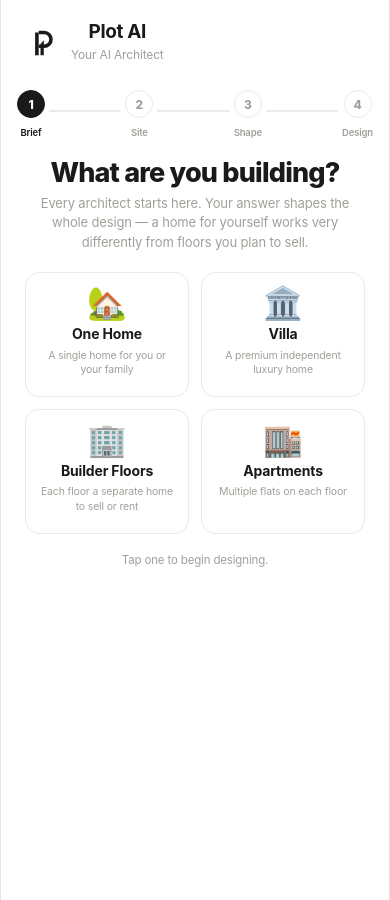
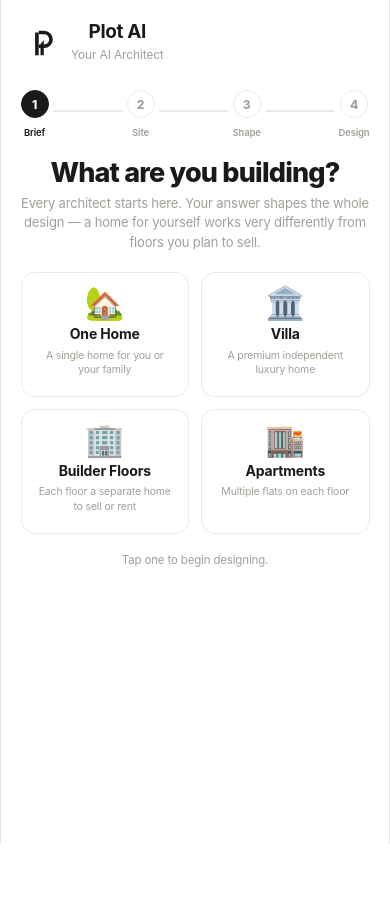
Before and after one commit to himanshugupta105/PlotAI, a React (Vite) app: page / in a window 390 px wide. After the commit the page ends 844 px from the top, so only its background shows below. Built offline with nearby package versions, Linux system fonts and the light colour scheme.

Commit message:
Tier 1: scroll-to-top, responsive sizing, viewport

```diff
--- a/src/App.jsx
+++ b/src/App.jsx
@@ -408,7 +408,7 @@ function SliceView({ points, rooms, facing, gates }) {
   const gateSide = gates ? (gates.front ? "front" : gates.left ? "left" : gates.right ? "right" : gates.rear ? "rear" : "front") : "front";
 
   return (
-    <svg width={W} height={H} style={{ background: "#fff", borderRadius: 12, border: `1px solid ${C.border}`, display: "block", margin: "0 auto" }}>
+    <svg viewBox={`0 0 ${W} ${H}`} width="100%" style={{ background: "#fff", borderRadius: 12, border: `1px solid ${C.border}`, display: "block", margin: "0 auto", maxWidth: W, height: "auto" }}>
       {/* room fills + interior walls */}
       {rooms.map((r, i) => {
         const x = sx(r.px), y = sy(r.py + r.ph), w = r.pw * scale, h = r.ph * scale;
@@ -766,6 +766,16 @@ export default function App() {
     const t1 = setTimeout(() => setSplashFade(true), 2100);
     const t2 = setTimeout(() => setShowSplash(false), 2700);
     return () => { clearTimeout(t1); clearTimeout(t2); };
+  }, []);
+  // SCROLL-TO-TOP: every time the step changes, jump to the top of the page
+  useEffect(() => {
+    try { window.scrollTo({ top: 0, left: 0, behavior: "auto" }); } catch (e) { window.scrollTo(0, 0); }
+  }, [step]);
+  // VIEWPORT: ensure proper mobile scaling (safety net if index.html lacks it)
+  useEffect(() => {
+    let m = document.querySelector('meta[name="viewport"]');
+    if (!m) { m = document.createElement("meta"); m.name = "viewport"; document.head.appendChild(m); }
+    m.content = "width=device-width, initial-scale=1, viewport-fit=cover, maximum-scale=1";
   }, []);
   // PHASE 1 — THE BRIEF
   const [familyType, setFamilyType] = useState(null);
@@ -1064,10 +1074,10 @@ export default function App() {
   };
 
   const s = {
-    root: { fontFamily: "'Inter', -apple-system, BlinkMacSystemFont, sans-serif", background: C.bg, minHeight: "100vh", color: C.text, maxWidth: 440, margin: "0 auto", paddingBottom: 56, letterSpacing: "-0.01em" },
+    root: { fontFamily: "'Inter', -apple-system, BlinkMacSystemFont, sans-serif", background: C.bg, minHeight: "100vh", color: C.text, width: "100%", maxWidth: 600, margin: "0 auto", paddingBottom: "max(56px, env(safe-area-inset-bottom))", letterSpacing: "-0.01em", boxSizing: "border-box" },
     header: { background: C.bg, padding: "20px 24px 14px", display: "flex", alignItems: "center", gap: 12 },
     logo: { width: 34, height: 34, borderRadius: 9, background: C.accent, display: "flex", alignItems: "center", justifyContent: "center", fontSize: 16 },
-    body: { padding: "8px 24px" },
+    body: { padding: "8px clamp(16px, 5vw, 32px)" },
     label: { color: C.muted, fontSize: 11, fontWeight: 600, marginBottom: 8, display: "block", textTransform: "uppercase", letterSpacing: "0.06em" },
     input: { width: "100%", background: C.surface, border: `1px solid ${C.border}`, borderRadius: 12, color: C.text, fontSize: 15, padding: "13px 16px", outline: "none", boxSizing: "border-box", fontWeight: 500 },
     btn: (v = "primary") => ({ width: "100%", padding: "16px 0", borderRadius: 14, border: v === "primary" ? "none" : `1px solid ${C.border}`, fontWeight: 600, fontSize: 15, cursor: "pointer", background: v === "primary" ? C.accent : "transparent", color: v === "primary" ? "#fff" : C.muted, marginTop: 10, letterSpacing: "-0.01em", transition: "opacity .15s" }),
@@ -1100,7 +1110,7 @@ export default function App() {
     </div>
   ) : null;
   const ProgressArc = () => (
-    <div style={{ display: "flex", alignItems: "center", padding: "10px 16px 4px", maxWidth: 430, margin: "0 auto" }}>
+    <div style={{ display: "flex", alignItems: "center", padding: "10px clamp(16px, 5vw, 32px) 4px", maxWidth: 600, margin: "0 auto", boxSizing: "border-box" }}>
       {PHASES.map((p, i) => {
         const done = p.id < currentPhase;
         const active = p.id === currentPhase;
```
